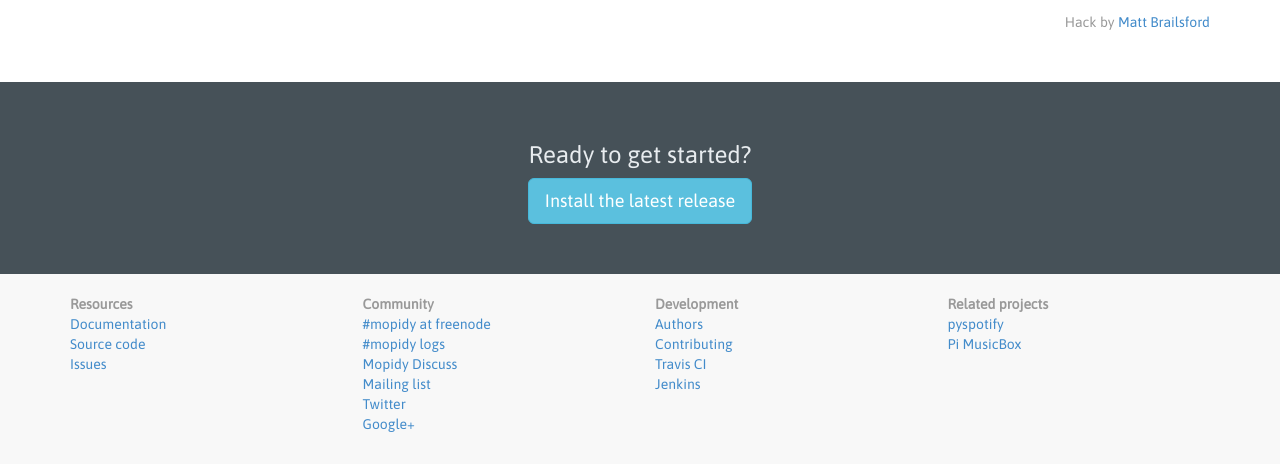
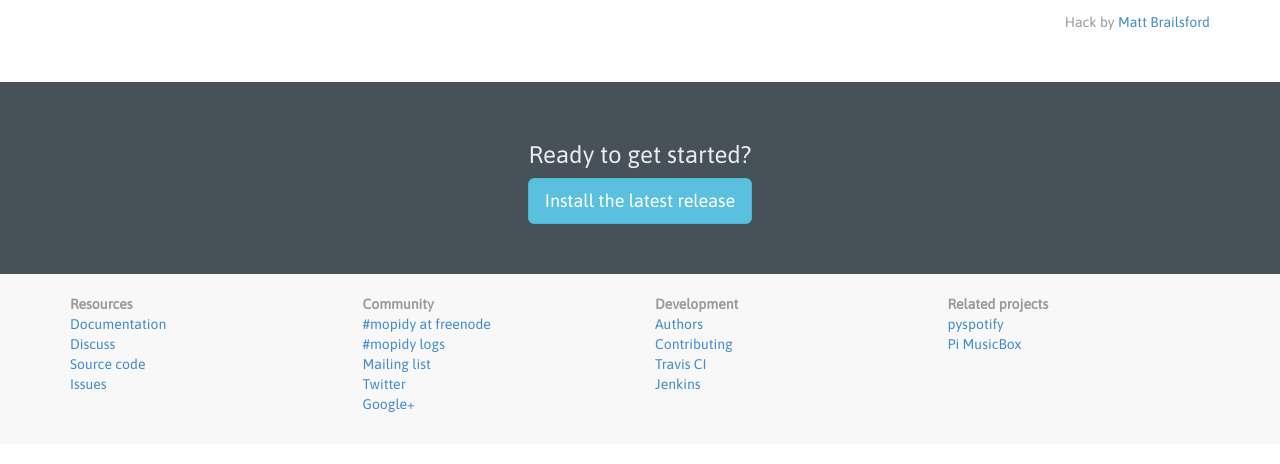
Before and after one commit to mopidy/website, a Jekyll site: the page built from index.html, in a window 1280 px wide and 900 px high, scrolled down 2421 px, cut to the strip 436-900 px from the top of the window. Built offline with Jekyll 4.4.1, drawn with Linux system fonts in a browser that asks for light colours; comment, search, counter and statistics services are not loaded.

Commit message:
Upgrade discuss.mopidy.com link from 'community' to 'resources'

```diff
--- a/_layouts/default.html
+++ b/_layouts/default.html
@@ -70,7 +71,6 @@
               <li><a href="http://webchat.freenode.net/?channels=mopidy">
                 #mopidy at freenode</a></li>
               <li><a href="https://botbot.me/freenode/mopidy/">#mopidy logs</a></li>
-              <li><a href="https://discuss.mopidy.com">Mopidy Discuss</a></li>
               <li><a href="https://groups.google.com/d/forum/mopidy">
                 Mailing list</a></li>
               <li><a href="https://twitter.com/mopidy">Twitter</a></li>
```
Also changed, not shown: other parts of _layouts/default.html (+1 -0 lines).
